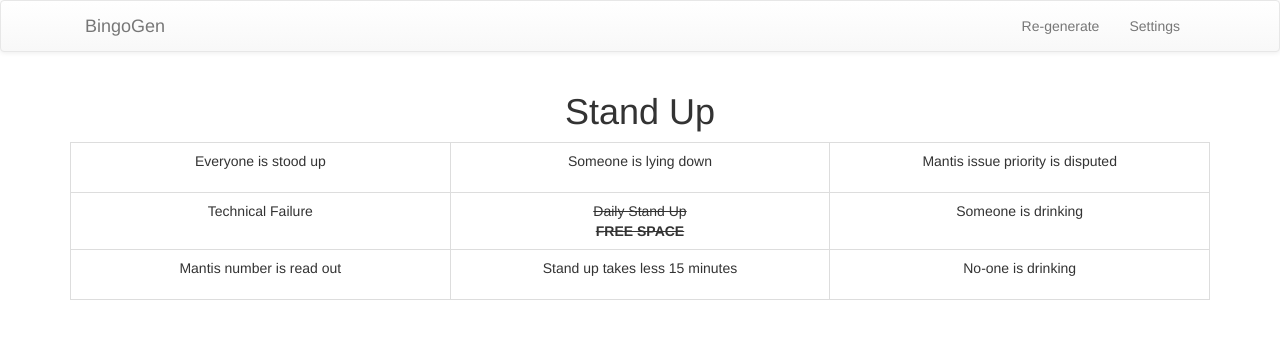
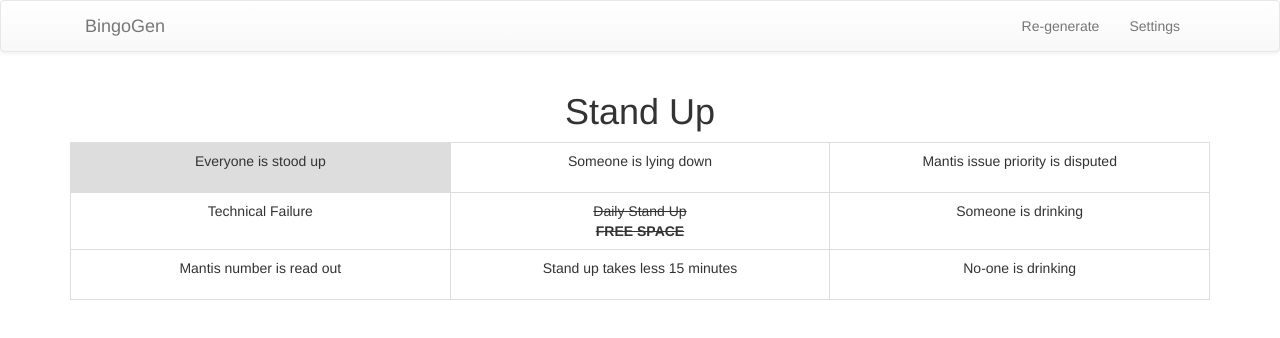
Before and after one commit to HopefulLlama/BingoGen, a plain HTML site: page default.html in a window 1280 px wide. In both pictures the pointer is over the element "Everyone is stood up". Drawn offline with Linux system fonts and the light colour scheme.

Commit message:
- Added background change on hover for clickable elements

```diff
--- a/css/stylesheet.css
+++ b/css/stylesheet.css
@@ -11,6 +11,10 @@
 	cursor: hand;
 }
 
+.clickable:hover {
+	background-color: #DDDDDD;
+}
+
 table {
 	width: 100%;
 }
```
